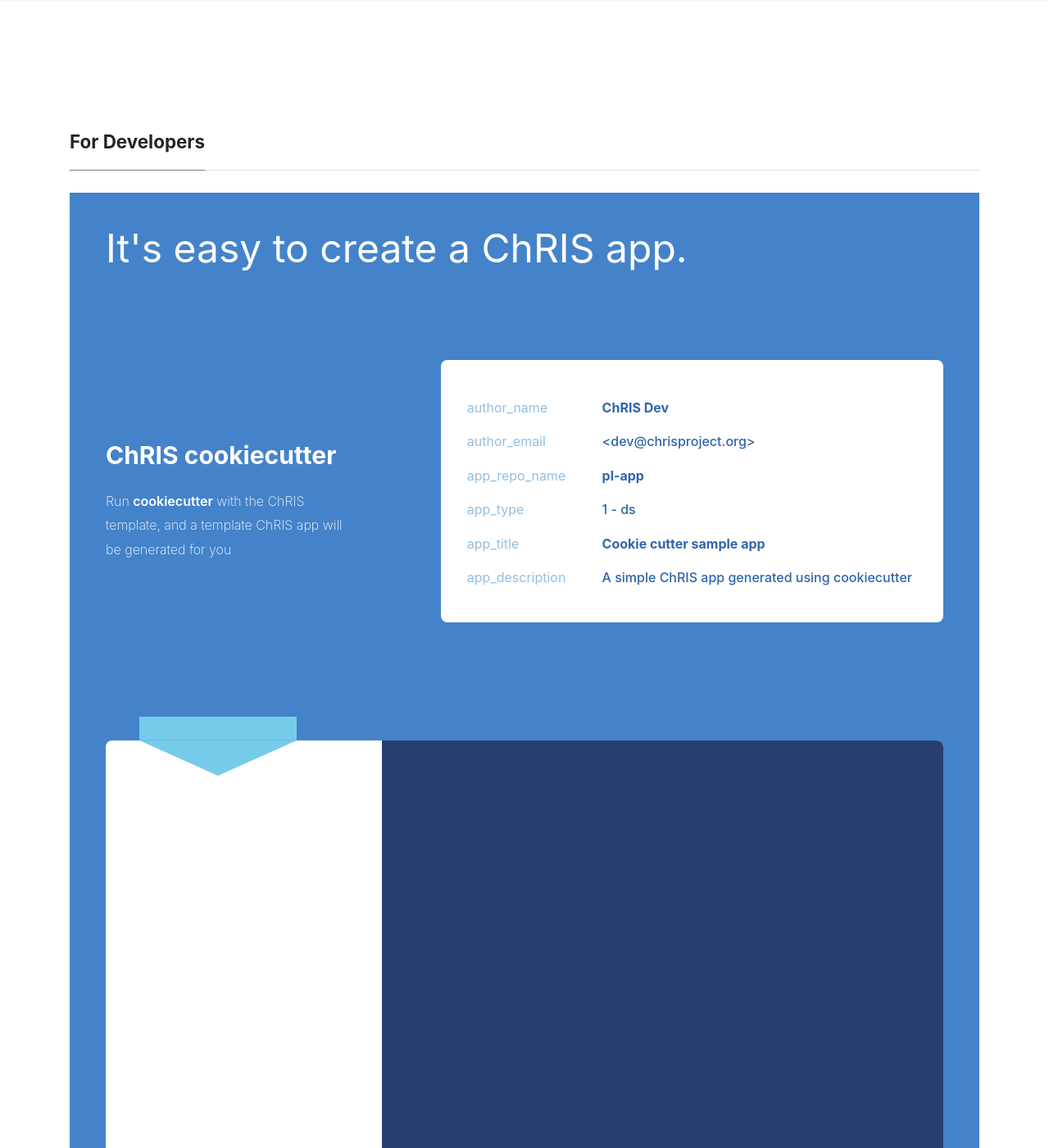
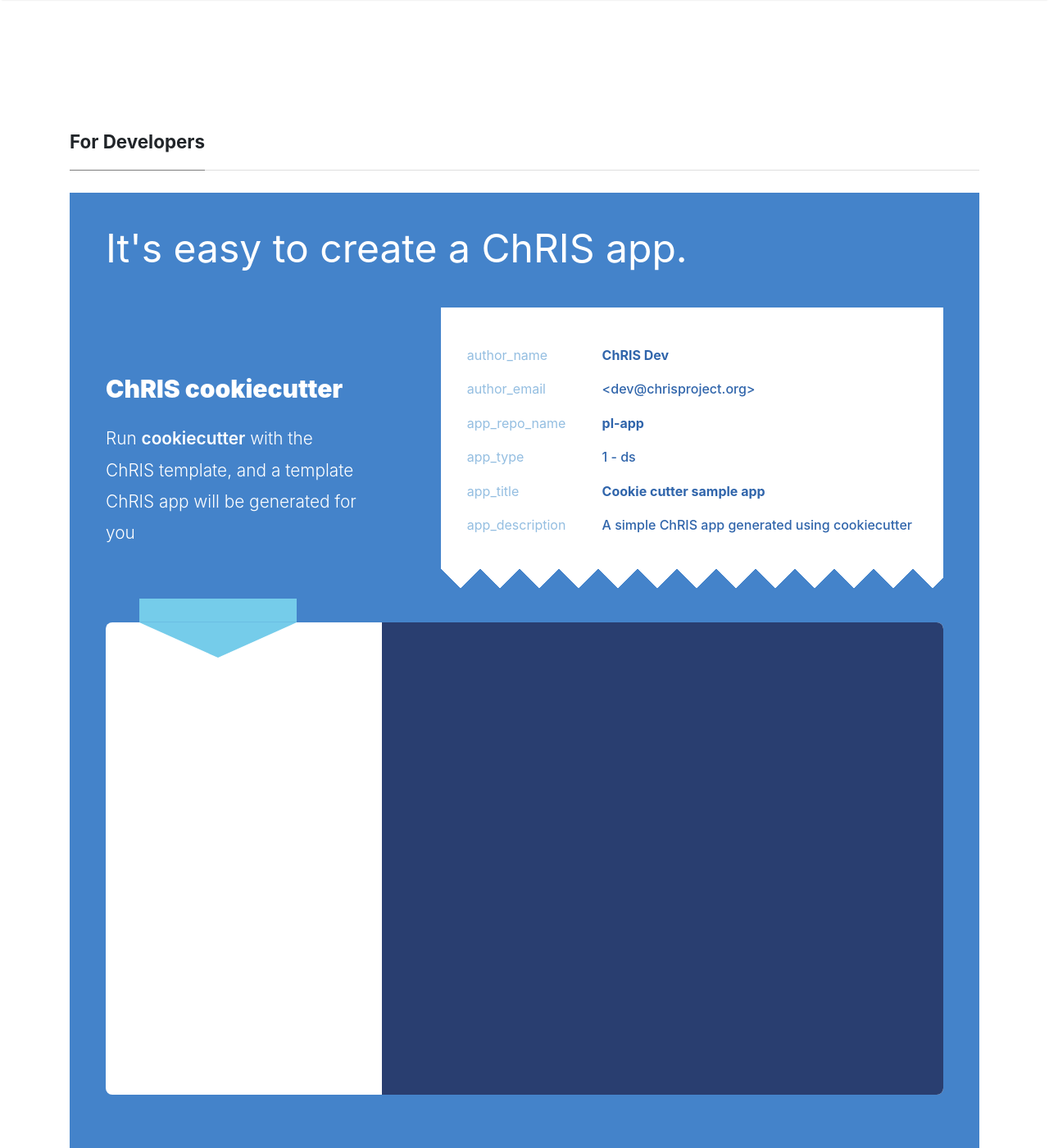
Before and after one commit to FNNDSC/website-old, a Jekyll site: the page built from _pages/for-devs.md, in a window 1280 px wide and 1400 px high. Shown: the whole window at 82% size. Built offline with Jekyll 4.4.1, drawn with Linux system fonts in a browser that asks for light colours; nearby versions of some CDN libraries; some web fonts are replaced; a style sheet for code colours, icons or effects is not loaded.

Commit message:
minor tweaks to styling for top half of dev jumbo

```diff
--- a/assets/css/for-devs.css
+++ b/assets/css/for-devs.css
@@ -4,141 +4,94 @@
   padding-bottom: 5rem;
   margin-bottom: 2rem;
   background-color: #4483ca;
-  position: relative;
-}
-
+  position: relative; }
   #banner h3 {
     font-size: 3rem;
     line-height: 1;
     font-weight: 400;
-  margin-bottom: 7rem;
-}
+    margin-bottom: 3rem; }
 
 .banner-content {
-  display: -webkit-box;
-  display: -ms-flexbox;
   display: flex;
   width: 100%;
-  height: 20rem;
-  margin-bottom: 9rem;
-  -webkit-box-align: center;
-      -ms-flex-align: center;
+  height: 22rem;
+  margin-bottom: 2rem;
   align-items: center;
-  -webkit-box-pack: justify;
-      -ms-flex-pack: justify;
-          justify-content: space-between;
-}
-
+  justify-content: space-between; }
   .banner-content > div {
-  display: -webkit-box;
-  display: -ms-flexbox;
     display: flex;
-  height: 100%;
-}
-
+    height: 100%; }
   .banner-content div:first-of-type {
-  -ms-flex-preferred-size: 30%;
     flex-basis: 30%;
-  -webkit-box-orient: vertical;
-  -webkit-box-direction: normal;
-      -ms-flex-direction: column;
     flex-direction: column;
-  -webkit-box-align: left;
-      -ms-flex-align: left;
     align-items: left;
-  -webkit-box-pack: center;
-      -ms-flex-pack: center;
-          justify-content: center;
-}
-
+    justify-content: center; }
     .banner-content div:first-of-type img {
       max-width: 35%;
-  height: auto;
-}
-
+      height: auto; }
     .banner-content div:first-of-type h5 {
       text-align: left;
-  font-weight: 700;
+      font-weight: 900;
       font-size: 1.875rem;
       line-height: 2.25rem;
-  margin: 1.5rem 0 1.5rem 0;
-}
-
+      margin: 1.5rem 0 1.5rem 0; }
     .banner-content div:first-of-type p {
+      font-size: 1.3rem;
       width: 100%;
-  font-weight: 200;
-  margin: 0;
-}
-
+      font-weight: 300;
+      margin: 0; }
       .banner-content div:first-of-type p b {
-  font-weight: 600;
-}
-
+        font-weight: 600; }
   .banner-content .info-div {
-  border-radius: 0.5rem;
-  -ms-flex-preferred-size: 60%;
     flex-basis: 60%;
     background: white;
-  padding: 2rem;
-  display: -webkit-box;
-  display: -ms-flexbox;
+    padding: 2rem 2rem;
     display: flex;
-  -webkit-box-pack: justify;
-      -ms-flex-pack: justify;
     justify-content: space-between;
-}
-
+    position: relative;
+    background: white; }
     .banner-content .info-div > ul {
       padding: 0;
       margin: 0;
       list-style-type: none;
       width: 100%;
       height: 100%;
-  color: #4483ca;
-}
-
+      color: #4483ca; }
       .banner-content .info-div > ul.labels {
-  -ms-flex-preferred-size: 20%;
-      flex-basis: 20%;
-}
-
+        flex-basis: 20%; }
         .banner-content .info-div > ul.labels li {
           color: #94bee1;
-  font-weight: 400;
-}
-
+          font-weight: 400; }
       .banner-content .info-div > ul.dummy-info {
-  -ms-flex-preferred-size: 70%;
-      flex-basis: 70%;
-}
-
+        flex-basis: 70%; }
         .banner-content .info-div > ul.dummy-info li {
           color: #3065ab;
-  font-weight: 500;
-}
-
+          font-weight: 500; }
           .banner-content .info-div > ul.dummy-info li:nth-of-type(2n - 1) {
-  font-weight: 700;
-}
-
+            font-weight: 700; }
       .banner-content .info-div > ul li {
-  display: -webkit-box;
-  display: -ms-flexbox;
         display: flex;
-  margin: 0.75rem 0 0 0;
-}
+        margin: 0.75rem 0 0 0; }
+      .banner-content .info-div > ul :after {
+        background: linear-gradient(-45deg, #4483ca 24px, transparent 0), linear-gradient(45deg, #4483ca 24px, transparent 0);
+        background-position: left-bottom;
+        background-repeat: repeat-x;
+        background-size: 48px 48px;
+        content: " ";
+        display: block;
+        position: absolute;
+        bottom: 0px;
+        left: 0px;
+        width: 100%;
+        height: 48px; }
 
 .editor {
   border-radius: 0.5rem;
   width: 100%;
   height: 36rem;
   background-color: white;
-  display: -webkit-box;
-  display: -ms-flexbox;
   display: flex;
-  position: relative;
-}
-
+  position: relative; }
   .editor .top-arrow {
     margin-left: 4%;
     width: 12rem;
@@ -146,21 +99,13 @@
     top: -1.8rem;
     position: absolute;
     background: url("../images/icons/top-editor-arrow.svg") no-repeat center;
-  background-size: cover;
-}
-
+    background-size: cover; }
   .editor aside.nav {
     height: 100%;
-  -ms-flex-preferred-size: 33%;
-      flex-basis: 33%;
-}
-
+    flex-basis: 33%; }
   .editor main.main-editor {
-  -webkit-box-flex: 1;
-      -ms-flex-positive: 1;
     flex-grow: 1;
     border-radius: 0.5rem;
     border-top-left-radius: 0;
     border-bottom-left-radius: 0;
-  background-color: #293e70;
-}
+    background-color: #293e70; }
--- a/assets/css/for-devs.scss
+++ b/assets/css/for-devs.scss
@@ -14,15 +14,15 @@
     font-size: 3rem;
     line-height: 1;
     font-weight: 400;
-    margin-bottom: 7rem;
+    margin-bottom: 3rem;
   }
 }
 
 .banner-content {
   display: flex;
   width: 100%;
-  height: 20rem;
-  margin-bottom: 9rem;
+  height: 22rem;
+  margin-bottom: 2rem;
   align-items: center;
   justify-content: space-between;
 
@@ -44,15 +44,16 @@
 
     h5 {
       text-align: left;
-      font-weight: 700;
+      font-weight: 900;
       font-size: 1.875rem;
       line-height: 2.25rem;
       margin: 1.5rem 0 1.5rem 0;
     }
 
     p {
+      font-size: 1.3rem;
       width: 100%;
-      font-weight: 200;
+      font-weight: 300;
       // text-align: ce;
       margin: 0;
 
@@ -63,12 +64,15 @@
   }
 
   .info-div {
-    border-radius: 0.5rem;
+    // border-radius: 0.5rem;
     flex-basis: 60%;
     background: $textColor;
-    padding: 2rem;
+    padding: 2rem 2rem;
     display: flex;
     justify-content: space-between;
+    position: relative;
+    background: white;
+
 
     & > ul {
       padding: 0;
@@ -104,6 +108,20 @@
         display: flex;
         margin: 0.75rem 0 0 0;
       }
+
+	:after {
+    background: linear-gradient(-45deg, $primaryColor 24px, transparent 0), linear-gradient(45deg, $primaryColor 24px, transparent 0);
+    background-position: left-bottom;
+    background-repeat: repeat-x;
+    background-size: 48px 48px;
+    content: " ";
+    display: block;
+    position: absolute;
+    bottom: 0px;
+    left: 0px;
+    width: 100%;
+    height: 48px;
+    }
     }
   }
 }
```
Lines whose indentation alone changed are shown as unchanged.
